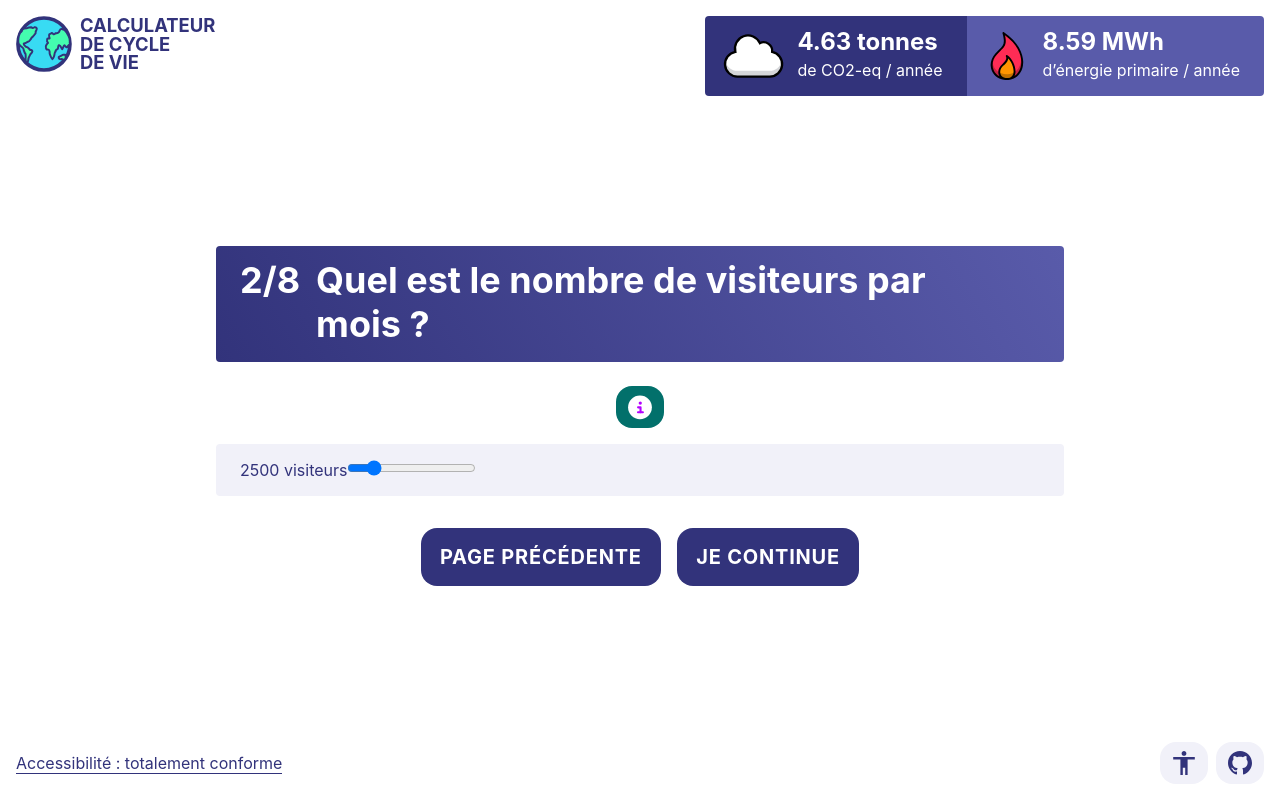
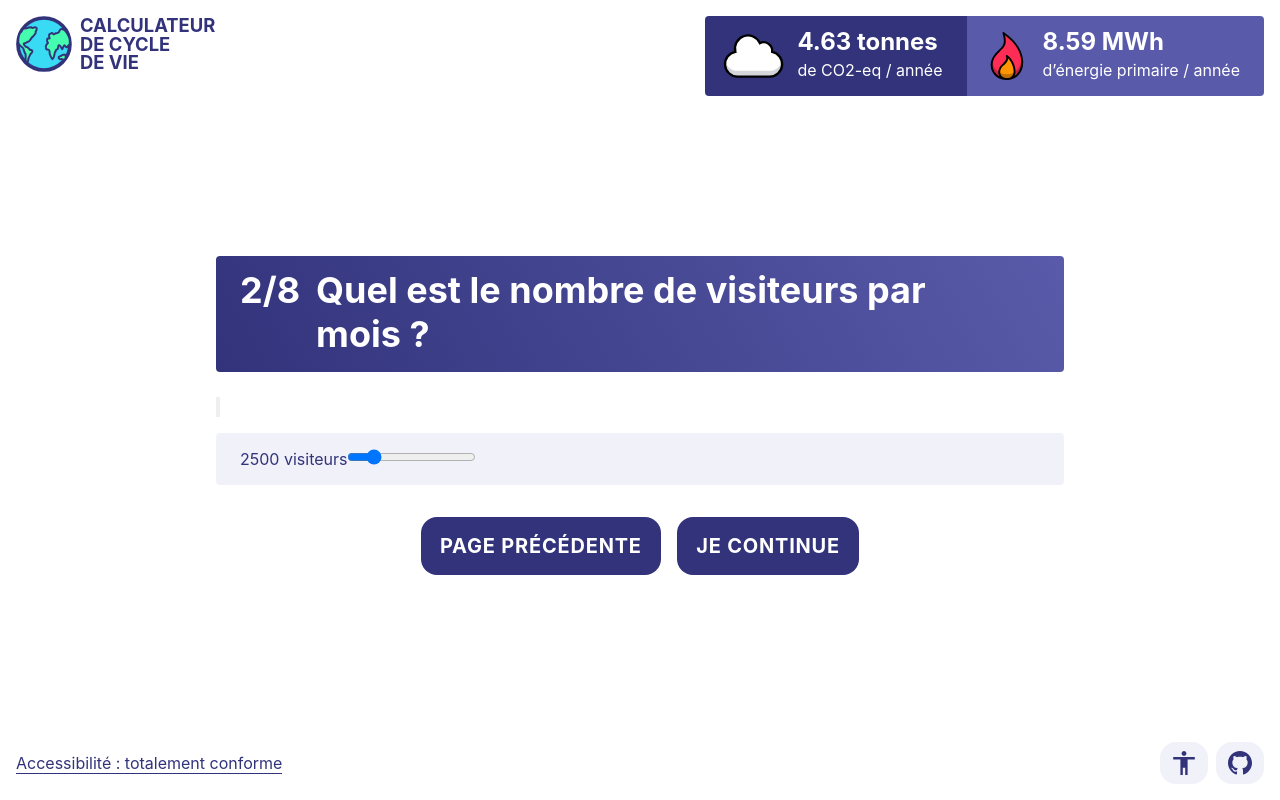
Before and after one commit to adrienloup/lcc, a React (Vite) app: page /lcc/question/nombre-visiteurs in a window 1280 px wide. Built offline with nearby package versions, Linux system fonts and the light colour scheme.

Commit message:
Initialize lcc project

```diff
--- a/src/components/molecules/Button/Button.scss
+++ b/src/components/molecules/Button/Button.scss
@@ -5,7 +5,7 @@
   padding: .5rem .75rem .5rem .5rem;
   background-color: var(--neutralColor);
   border: 0;
-  border-radius: 1rem;
+  border-radius: .25rem;
   text-decoration: none;
   cursor: pointer;
 
@@ -118,7 +118,7 @@
   }
 }
 
-.alert {
+.info {
   position: relative;
   z-index: 2;
   display: flex;
```
